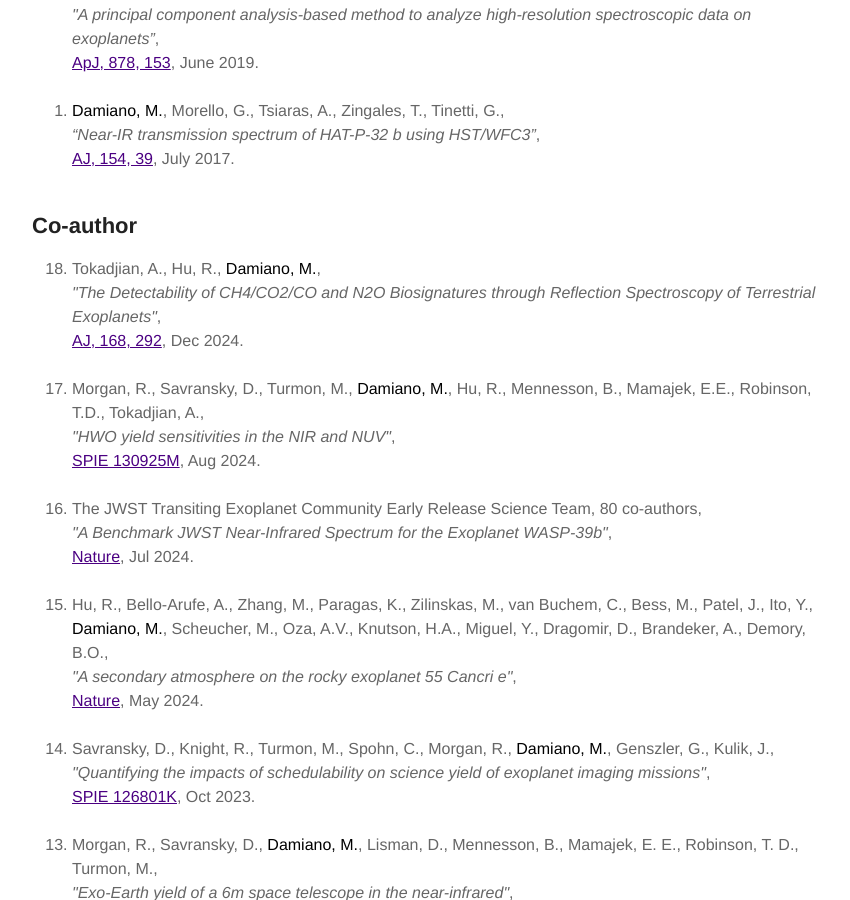
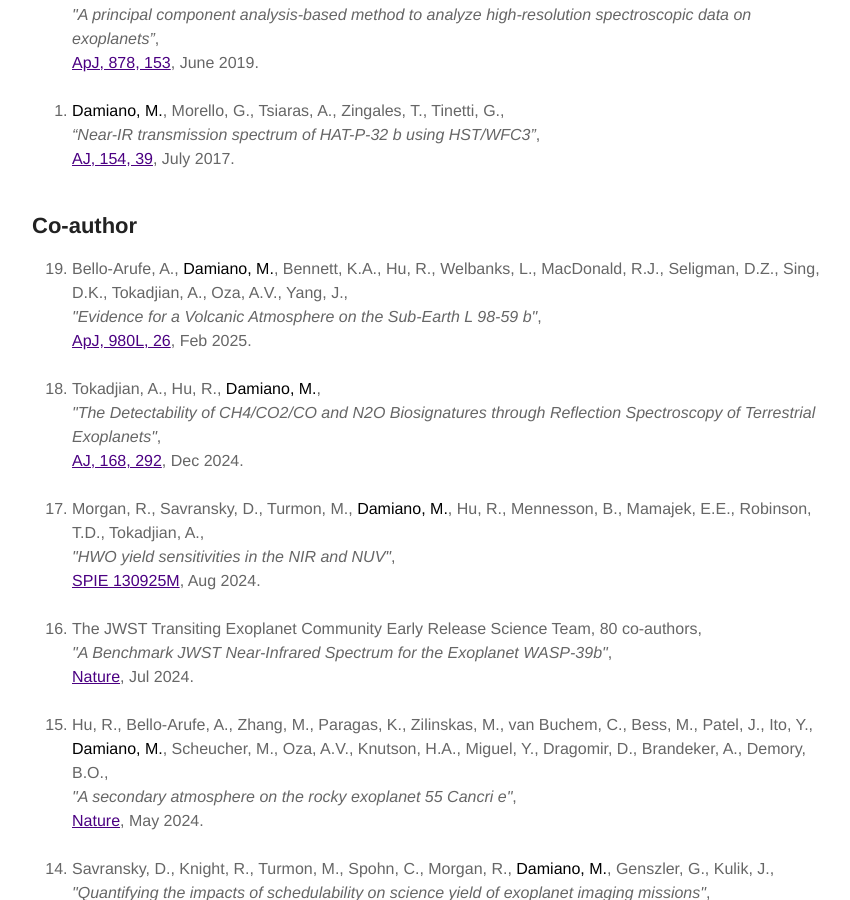
Before and after one commit to MDamiano/MDamiano.github.io, a Jekyll site: the page built from publications.md, in a window 1280 px wide and 900 px high, scrolled down 1794 px. Shown: the whole window, without its empty margins (203-1053 px from the left). Built offline with Jekyll 4.4.1, drawn with Linux system fonts in a browser that asks for light colours; some of the changed text lies outside the part shown.

Commit message:
March 2025 update

```diff
--- a/publications.md
+++ b/publications.md
@@ -67,6 +67,10 @@ layout: page
 <h2>Co-author</h2>
 
 <ol reversed>
+    <li>Bello-Arufe, A., <strong>Damiano, M.</strong>, Bennett, K.A., Hu, R., Welbanks, L., MacDonald, R.J., Seligman, D.Z., Sing, D.K., Tokadjian, A., Oza, A.V., Yang, J.,
+	    <br /><i>"Evidence for a Volcanic Atmosphere on the Sub-Earth L 98-59 b"</i>,
+	    <br /><a href="https://iopscience.iop.org/article/10.3847/2041-8213/adaf22">ApJ, 980L, 26</a>, Feb 2025.
+	    <br /><br /></li>
     <li>Tokadjian, A., Hu, R., <strong>Damiano, M.</strong>,
 	    <br /><i>"The Detectability of CH4/CO2/CO and N2O Biosignatures through Reflection Spectroscopy of Terrestrial Exoplanets"</i>,
 	    <br /><a href="https://doi.org/10.3847/1538-3881/ad88eb">AJ, 168, 292</a>, Dec 2024.
```
Also changed, not shown: other parts of publications.md (+1 -1 lines).
